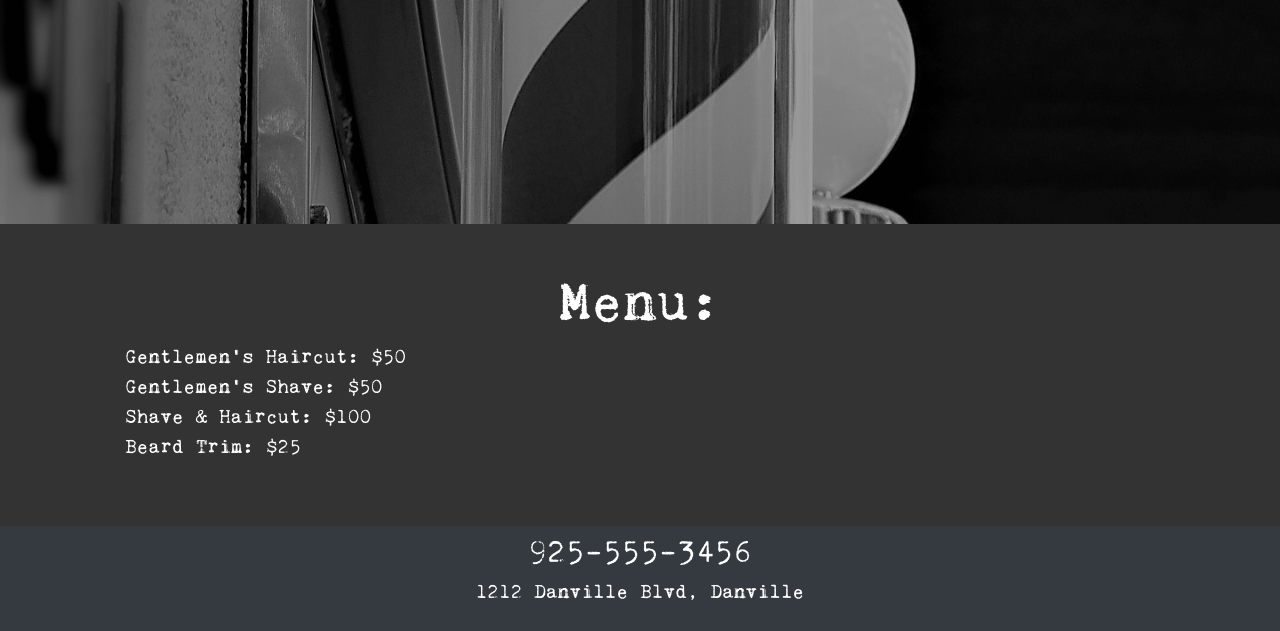
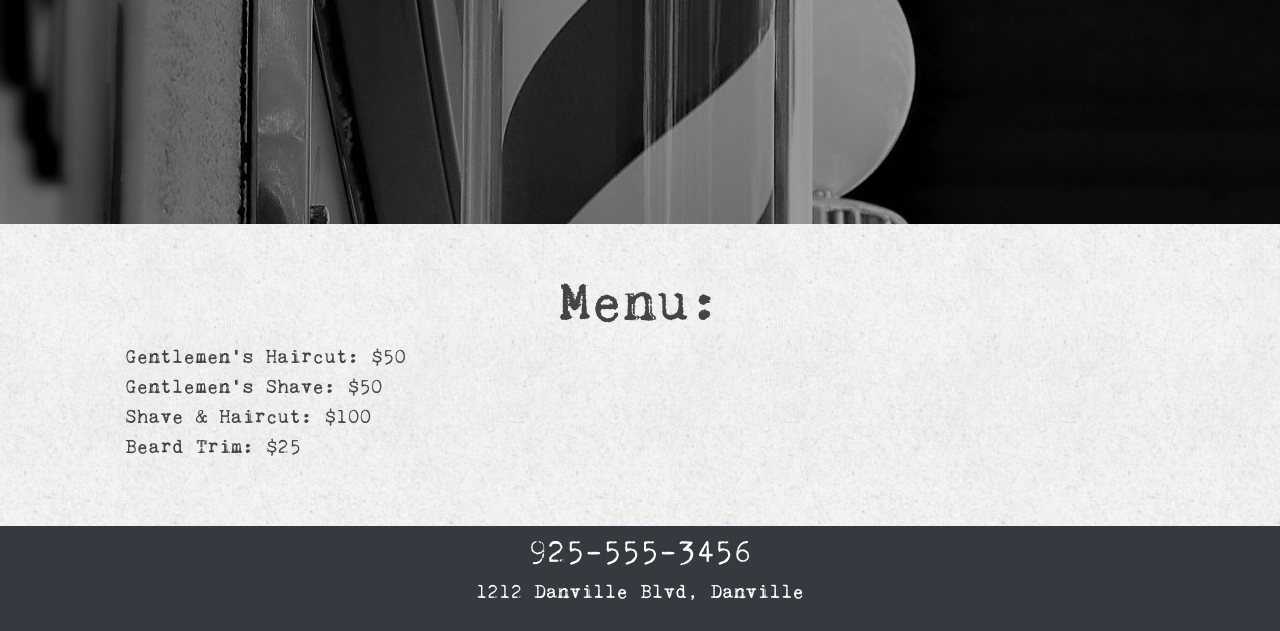
Before and after one commit to jtpolasek/barberdraft2, a plain HTML site: page index.html in a window 1280 px wide. Shown: the part 576-1207 px from the top of the page. Drawn offline with Linux system fonts and the light colour scheme.

Commit message:
added menu background

```diff
--- a/scss/style.scss
+++ b/scss/style.scss
@@ -39,7 +39,7 @@ body{
     top:0;
     bottom:0;
     width:100%;
-    min-height: 700px;
+    min-height: 705px;
   }
   .home-inner{
     padding-top:150px;
@@ -68,6 +68,11 @@ body{
   min-width: 300px;
 }
 
+#menu-head-section{
+  background-image: url('../img/paper_3.png');
+  color: rgba(41, 39, 39, 0.86);
+}
+
 .menu-list li{
   list-style: none;
 }
```
Also changed, not shown: index.html (+1 -1 lines), css/style.css, img/paper_3.png (added).
